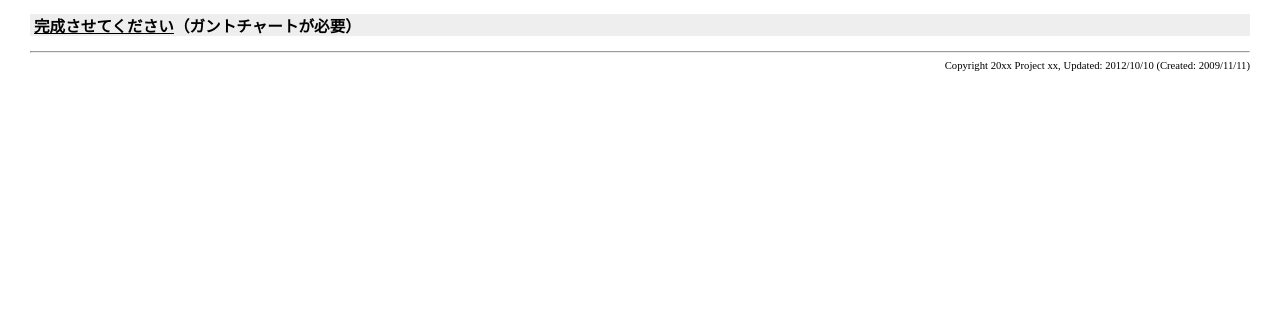
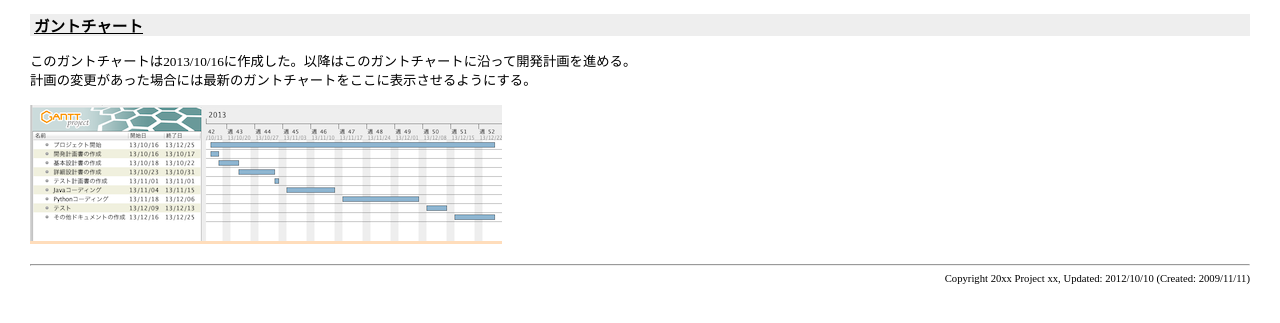
Before and after one commit to MFJWR/SouriDaijin, a plain HTML site: page DevelopmentPlan/index.html in a window 1280 px wide. Shown: the part 119-442 px from the top of the page. Drawn offline with Linux system fonts and the light colour scheme.

Commit message:
開発計画書ver1.0をWebページへ反映

```diff
--- a/DevelopmentPlan/index.html
+++ b/DevelopmentPlan/index.html
@@ -249,8 +249,11 @@ th {
 <hr>
 <h2>プログラミング言語：小テスト「総理大臣」開発計画書</h2>
 <div class="belt">
-<h3><a name="KanseiSaseteKudasai">完成させてください</a>（ガントチャートが必要）</h3>
+	<h3><a name="ganttchart">ガントチャート</a></h3>
 </div>
+このガントチャートは2013/10/16に作成した。以降はこのガントチャートに沿って開発計画を進める。<br>
+計画の変更があった場合には最新のガントチャートをここに表示させるようにする。<br><br>
+<a href="DevPlan.png" ><img src="thumbnail.png"></a><br><br>
 <hr>
 <div class="right-small">Copyright 20xx Project xx, Updated: 2012/10/10 (Created: 2009/11/11)</div>
 </body>
```
Also changed, not shown: DevelopmentPlan/DevPlan.png (added), DevelopmentPlan/thumbnail.png (added), 1 other file.
